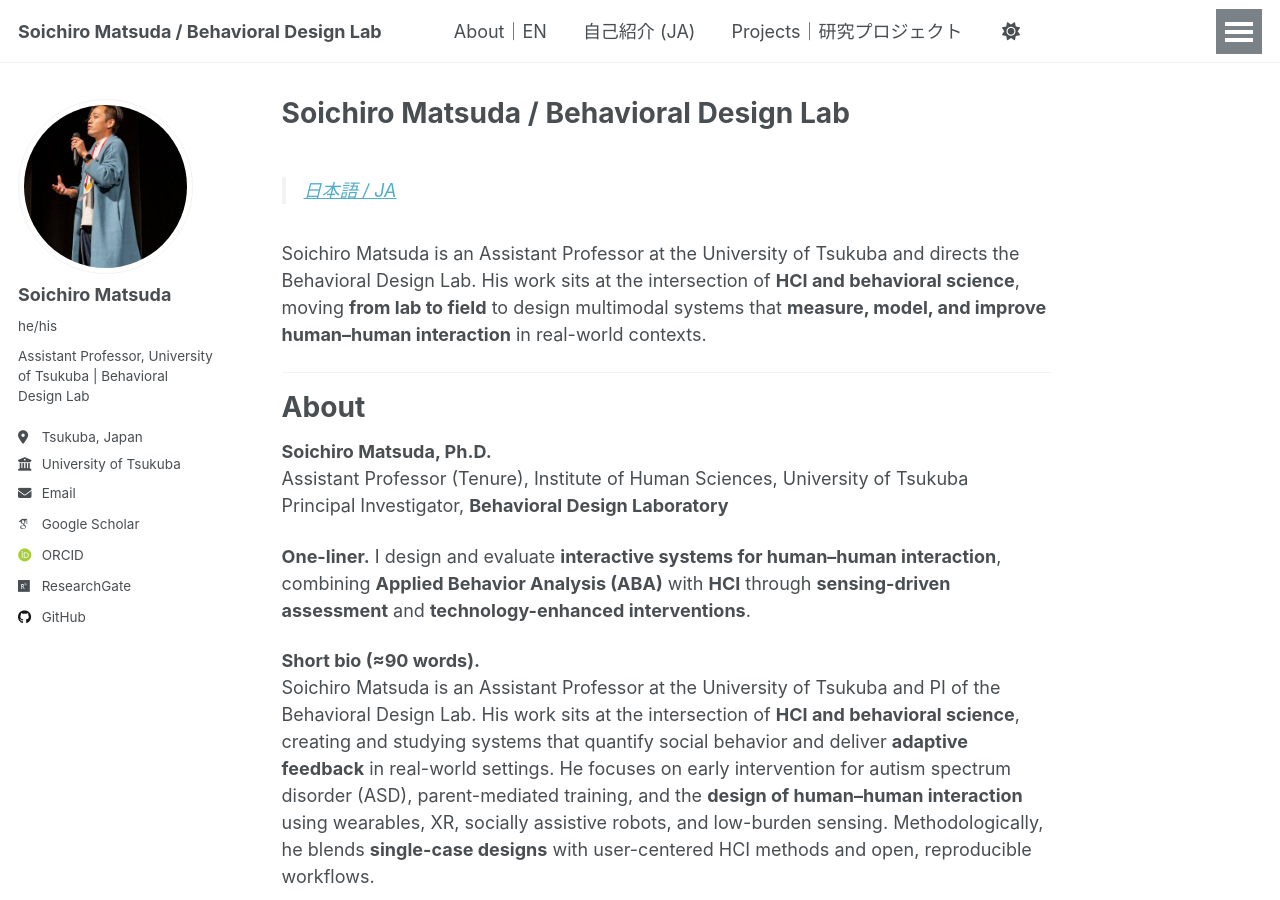
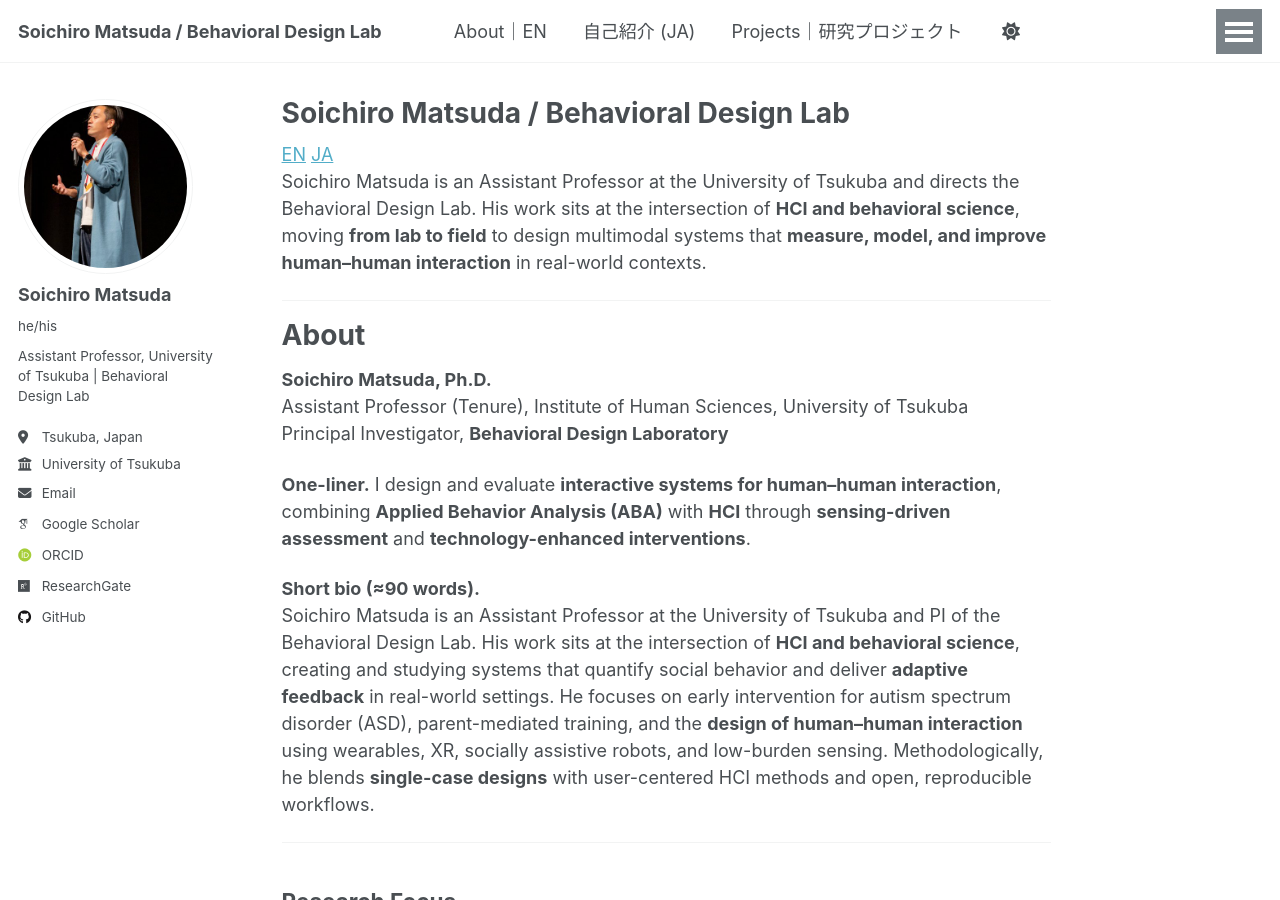
Before and after one commit to BehavioralDesignerMatsuda/BehavioralDesignerMatsuda.github.io, a Jekyll site: the page built from _pages/about.md, in a window 1280 px wide and 900 px high. Built offline with Jekyll 4.4.1, drawn with Linux system fonts in a browser that asks for light colours; some web fonts are replaced; a script that is not in the unit is left out.

Commit message:
Update about.md

```diff
--- a/_pages/about.md
+++ b/_pages/about.md
@@ -6,8 +6,9 @@ lang: en
 redirect_from:
   - /about.html
 ---
-{%- assign ja_url = page.url | replace_first: '/about/', '/ja/about/' -%}
-> [日本語 / JA]({{ ja_url | relative_url }})
+
+{% include lang-toggle.html %}
+
 
 <!-- ここから本文（英語のAbout） -->
 Soichiro Matsuda is an Assistant Professor at the University of Tsukuba and directs the Behavioral Design Lab. His work sits at the intersection of **HCI and behavioral science**, moving **from lab to field** to design multimodal systems that **measure, model, and improve human–human interaction** in real-world contexts.
```
